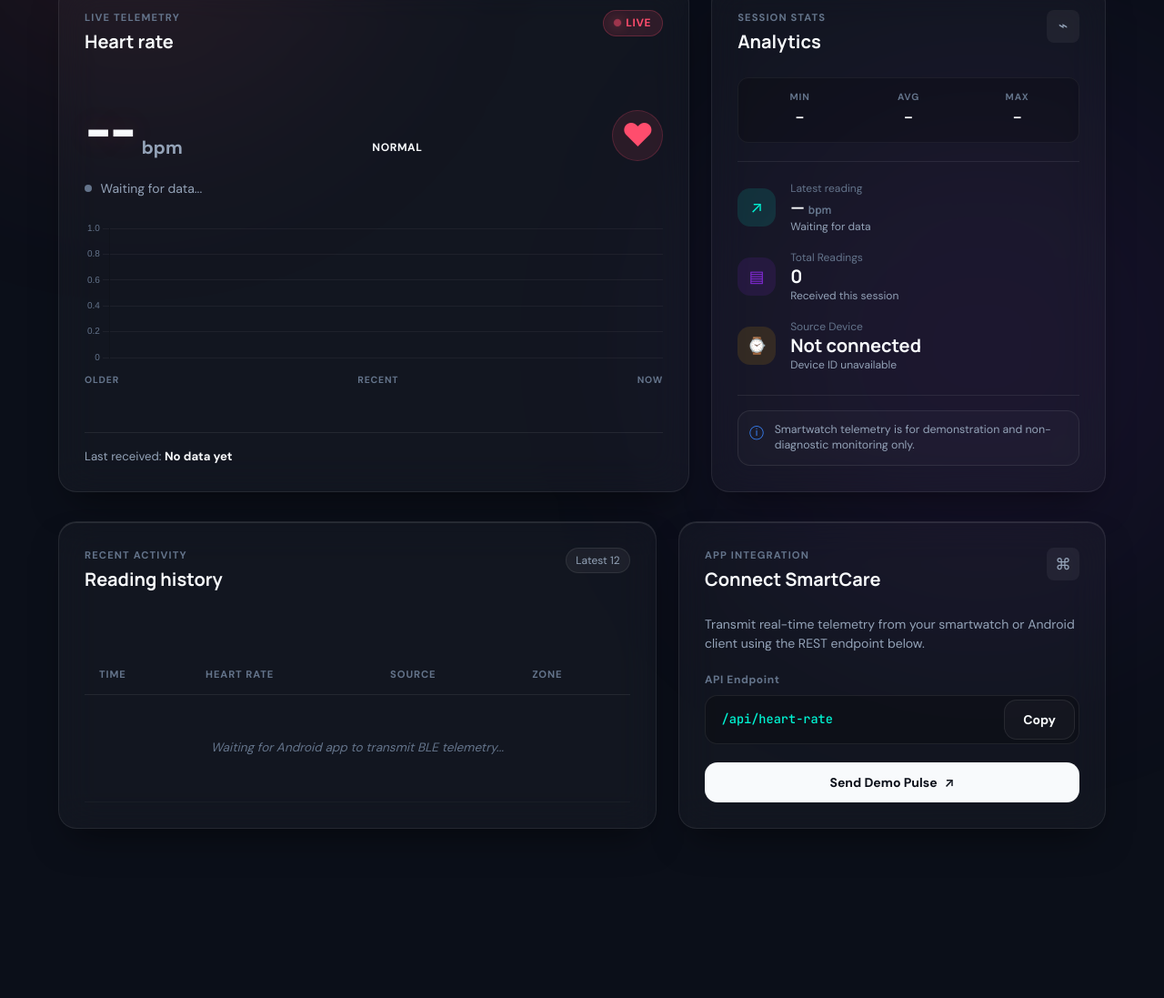
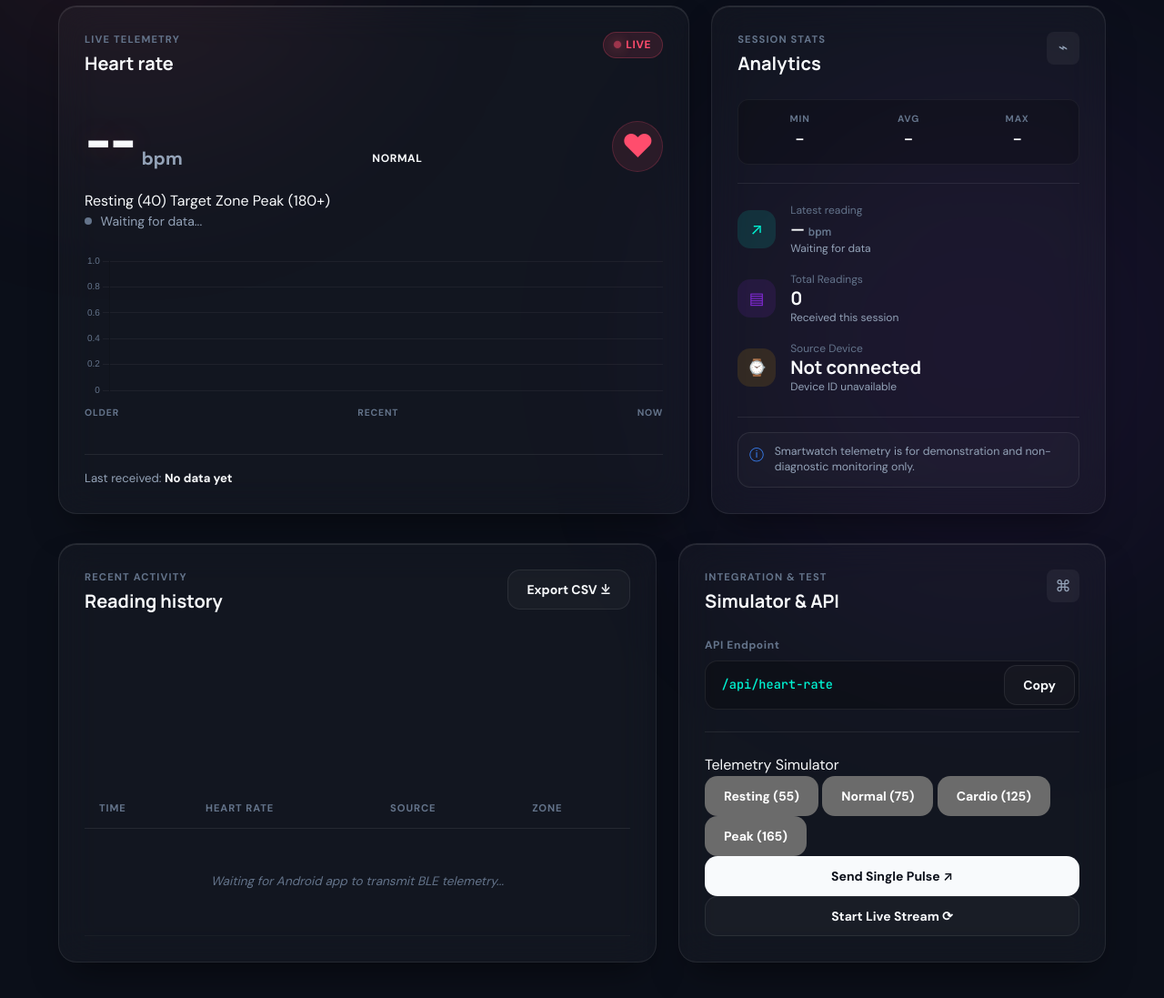
Before and after one commit to scrolltrapsboy-commits/hill, a website: page public/index.html in a window 1280 px wide. Shown: the part 269-1366 px from the top of the page at 91% size. Before the commit the page ends 1244 px from the top, so only its background shows below. Drawn offline with nearby package versions, Linux system fonts and the light colour scheme.

Commit message:
Update index.html

```diff
--- a/public/index.html
+++ b/public/index.html
@@ -6,19 +6,24 @@
   <meta name="theme-color" content="#0b1020">
   <title>SmartCare • Live Heart Monitor</title>
 
-  <!-- Fonts & Icons -->
+  <!-- Fonts & Chart.js -->
   <link rel="preconnect" href="https://fonts.googleapis.com">
   <link rel="preconnect" href="https://fonts.gstatic.com" crossorigin>
   <link href="https://fonts.googleapis.com/css2?family=DM+Sans:wght@400;500;700&family=Manrope:wght@600;700;800&family=JetBrains+Mono:wght@500&display=swap" rel="stylesheet">
 
-  <!-- Chart.js Library -->
   <script src="https://cdn.jsdelivr.net/npm/chart.js@4.4.1/dist/chart.umd.min.js"></script>
-
   <link rel="stylesheet" href="/styles.css">
 </head>
 <body>
+  <!-- Ambient Background Glows -->
   <div class="ambient-glow ambient-glow-primary" aria-hidden="true"></div>
   <div class="ambient-glow ambient-glow-secondary" aria-hidden="true"></div>
+
+  <!-- Real-time Alert Banner -->
+  <div id="alertBanner" class="alert-banner hidden" role="alert">
+    <span class="alert-icon">⚠️</span>
+    <span id="alertMessage">High Heart Rate Detected!</span>
+  </div>
 
   <header class="app-header">
     <div class="header-container">
@@ -41,6 +46,7 @@
   </header>
 
   <main class="app-main wrap">
+    <!-- Welcome Header -->
     <section class="welcome-section">
       <div class="welcome-content">
         <div class="eyebrow">
@@ -63,7 +69,7 @@
     <!-- Top Dashboard Grid -->
     <section class="dashboard-grid primary-grid">
 
-      <!-- Primary Live Heart Rate Card -->
+      <!-- Live Heart Rate Card -->
       <article class="card card-hero">
         <header class="card-header">
           <div>
@@ -87,12 +93,24 @@
             </div>
           </div>
 
+          <!-- HR Zone Meter Bar -->
+          <div class="zone-meter-wrapper">
+            <div class="zone-meter-labels">
+              <span>Resting (40)</span>
+              <span>Target Zone</span>
+              <span>Peak (180+)</span>
+            </div>
+            <div class="zone-meter-track">
+              <div id="zoneMeterFill" class="zone-meter-fill" style="width: 0%;"></div>
+            </div>
+          </div>
+
           <div class="reading-state-bar">
             <span class="state-dot" id="readingDot"></span>
             <span id="readingState">Waiting for data...</span>
           </div>
 
-          <!-- Fixed Canvas Chart Container -->
+          <!-- Chart Container -->
           <div class="chart-wrapper">
             <canvas id="chartCanvas"></canvas>
           </div>
@@ -173,15 +191,17 @@
       </article>
     </section>
 
-    <!-- History & Connection Panel -->
+    <!-- History & Control Panel Grid -->
     <section class="dashboard-grid secondary-grid">
+
+      <!-- Activity Feed -->
       <article class="card card-feed">
         <header class="card-header">
           <div>
             <span class="kicker">RECENT ACTIVITY</span>
             <h2>Reading history</h2>
           </div>
-          <span class="pill-tag">Latest 12</span>
+          <button id="exportCsvBtn" class="btn btn-secondary btn-sm">Export CSV ⤓</button>
         </header>
 
         <div class="table-responsive">
@@ -205,20 +225,17 @@
         </div>
       </article>
 
+      <!-- Connection & Demo Simulator -->
       <article class="card card-connect">
         <header class="card-header">
           <div>
-            <span class="kicker">APP INTEGRATION</span>
-            <h2>Connect SmartCare</h2>
+            <span class="kicker">INTEGRATION & TEST</span>
+            <h2>Simulator & API</h2>
           </div>
           <div class="card-icon-badge">⌘</div>
         </header>
 
         <div class="card-body">
-          <p class="connect-description">
-            Transmit real-time telemetry from your smartwatch or Android client using the REST endpoint below.
-          </p>
-
           <div class="form-group">
             <label>API Endpoint</label>
             <div class="endpoint-input-group">
@@ -227,10 +244,23 @@
             </div>
           </div>
 
-          <button id="demoBtn" class="btn btn-primary btn-block">
-            <span>Send Demo Pulse</span>
-            <span>↗</span>
-          </button>
+          <hr class="stat-divider">
+
+          <!-- Simulator Panel -->
+          <div class="simulator-panel">
+            <label>Telemetry Simulator</label>
+            <div class="sim-btn-group">
+              <button class="btn btn-outline btn-sm sim-btn" data-preset="resting">Resting (55)</button>
+              <button class="btn btn-outline btn-sm sim-btn" data-preset="normal">Normal (75)</button>
+              <button class="btn btn-outline btn-sm sim-btn" data-preset="cardio">Cardio (125)</button>
+              <button class="btn btn-outline btn-sm sim-btn" data-preset="peak">Peak (165)</button>
+            </div>
+
+            <div class="sim-actions">
+              <button id="demoBtn" class="btn btn-primary btn-block">Send Single Pulse ↗</button>
+              <button id="streamToggleBtn" class="btn btn-secondary btn-block">Start Live Stream ⟳</button>
+            </div>
+          </div>
         </div>
       </article>
     </section>
```
